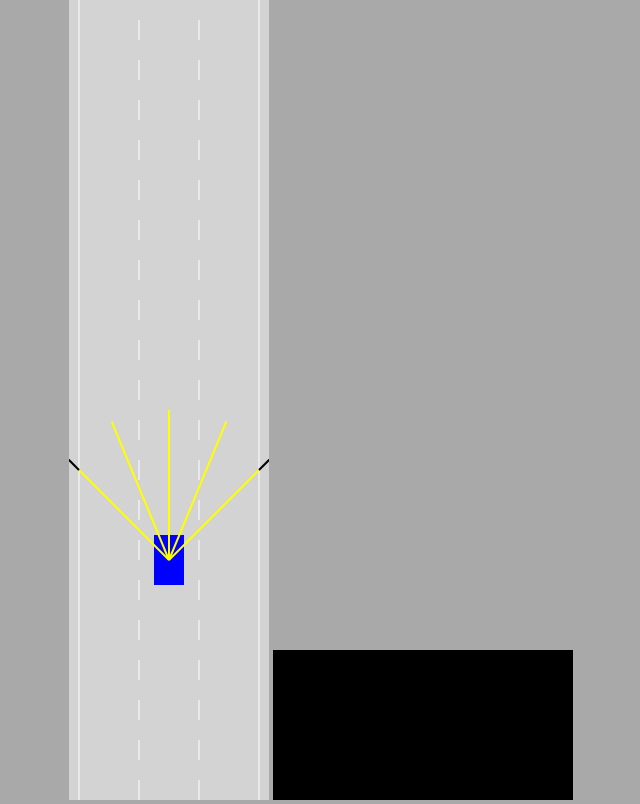
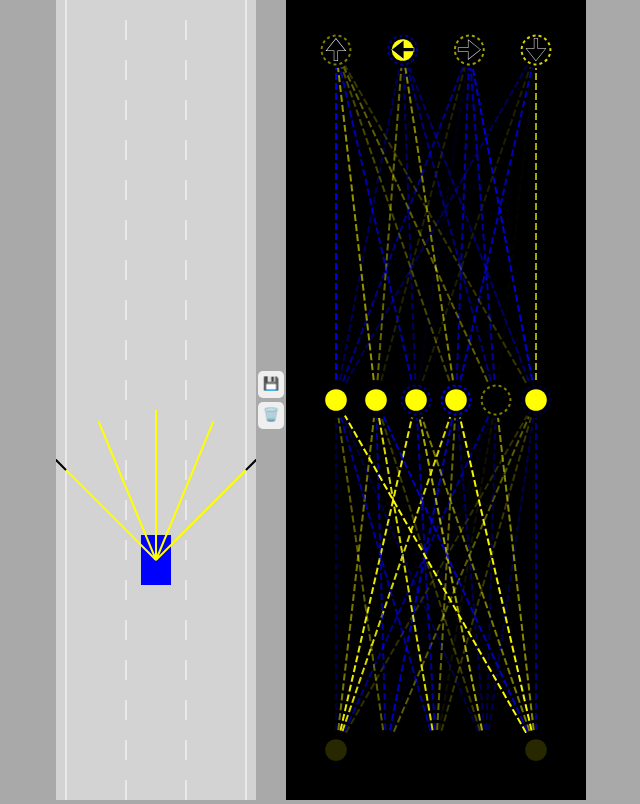
Before and after one commit to DanielRangel00/Self-Driving-Car, a plain HTML site: page index.html in a window 1280 px wide. Shown: the whole page, without its empty margins (319-959 px from the left). Drawn offline with Linux system fonts and the light colour scheme.

Commit message:
done
done

```diff
--- a/car.js
+++ b/car.js
@@ -23,7 +23,7 @@ class Car {
         this.controls = new Controls(controlType);
     }
 
-    update(roadBorders,traffic) {
+    update(roadBorders,traffic){
         if(!this.damaged) {
             this.#move();
             this.polygon = this.#createPolygon();
@@ -124,7 +124,7 @@ class Car {
 
     }
 
-    draw(ctx,color){
+    draw(ctx,color,drawSensor=false){
         if(this.damaged){
             ctx.fillStyle="gray";
         }else{
@@ -138,7 +138,7 @@ class Car {
         }
         ctx.fill();
 
-        if(this.sensor) {
+        if(this.sensor && drawSensor){
             this.sensor.draw(ctx);
         }
     }
--- a/controls.js
+++ b/controls.js
@@ -47,7 +47,6 @@ class Controls{
                     this.reverse = false;
                     break;
             }
-            console.table(this);
         }
     }
 }
--- a/index.html
+++ b/index.html
@@ -6,7 +6,12 @@
 </head>
 <body>
     <canvas id="carCanvas"></canvas>
+    <div id="verticalButtons">
+        <button onclick="save()">💾</button>
+        <button onclick="discard()">🗑️</button>
+    </div>
     <canvas id="networkCanvas"></canvas>
+    <script src="visualizer.js"></script>
     <script src="network.js"></script>
     <script src="sensor.js"></script>
     <script src="utils.js"></script>
--- a/main.js
+++ b/main.js
@@ -7,33 +7,82 @@ const carCtx = carCanvas.getContext("2d");
 const networkCtx = networkCanvas.getContext("2d");
 
 const road=new Road(carCanvas.width/2,carCanvas.width*0.9);
-const car=new Car(road.getLaneCenter(1),100,30,50,"AI");
+
+const N=1;
+const cars=generateCars(N);
+let bestCar=cars[0];
+if(localStorage.getItem("bestBrain")){
+    for(let i=0;i<cars.length;i++){
+        cars[i].brain=JSON.parse(
+            localStorage.getItem("bestBrain"));
+        if(i!=0){
+            NeuralNetwork.mutate(cars[i].brain,0.1);
+        }
+    }
+}
+
 const traffic=[
-    new Car(road.getLaneCenter(1),-100,30,50,"DUMMY",2)
+    new Car(road.getLaneCenter(1),-100,30,50,"DUMMY",2,),
+    new Car(road.getLaneCenter(0),-300,30,50,"DUMMY",2,),
+    new Car(road.getLaneCenter(2),-300,30,50,"DUMMY",2,),
+    new Car(road.getLaneCenter(0),-500,30,50,"DUMMY",2,),
+    new Car(road.getLaneCenter(1),-500,30,50,"DUMMY",2,),
+    new Car(road.getLaneCenter(1),-700,30,50,"DUMMY",2,),
+    new Car(road.getLaneCenter(2),-700,30,50,"DUMMY",2,),
 ];
+
 animate();
 
-function animate(){
+function save(){
+    localStorage.setItem("bestBrain",
+    JSON.stringify(bestCar.brain));
+}
+
+function discard(){
+    localStorage.removeItem("bestBrain");
+}
+
+function generateCars(N){
+    const cars=[];
+    for(let i=1;i<=N;i++){
+        cars.push(new Car(road.getLaneCenter(1),100,30,50,"AI"));
+    }
+    return cars;
+}
+
+function animate(time){
     for(let i=0;i<traffic.length;i++){
         traffic[i].update(road.borders,[]);
     }
-    car.update(road.borders,traffic);
+    for(let i=0;i<cars.length;i++){
+        cars[i].update(road.borders,traffic);
+    }
+    bestCar=cars.find(
+        c=>c.y==Math.min(
+            ...cars.map(c=>c.y)
+    ));
 
     carCanvas.height=window.innerHeight;
+    networkCanvas.height=window.innerHeight;
 
     carCtx.save();
-    carCtx.translate(0,-car.y+carCanvas.height*0.7);
+    carCtx.translate(0,-bestCar.y+carCanvas.height*0.7);
 
 
     road.draw(carCtx);
     for(let i=0;i<traffic.length;i++){
         traffic[i].draw(carCtx,"red");
     }
-    car.draw(carCtx,"blue");
-
-
-
+    carCtx.globalAlpha=0.2;
+    for(let i=0;i<cars.length;i++){
+        cars[i].draw(carCtx,"blue");
+    }
+    carCtx.globalAlpha=1;
+    bestCar.draw(carCtx,"blue",true);
 
     carCtx.restore();
+
+    networkCtx.lineDashOffset=-time/50;
+    Visualizer.drawNetwork(networkCtx,bestCar.brain);
     requestAnimationFrame(animate);
 }
--- a/network.js
+++ b/network.js
@@ -17,7 +17,28 @@ class NeuralNetwork{
         }
         return outputs;
     }
+    static mutate(network,amount=1){
+        network.levels.forEach(level => {
+            for(let i=0;i<level.biases.length;i++){
+                level.biases[i]=lerp(
+                    level.biases[i],
+                    Math.random()*2-1,
+                    amount
+                )
+            }
+            for(let i=0;i<level.weights.length;i++){
+                for(let j=0;j<level.weights[i].length;j++){
+                    level.weights[i][j]=lerp(
+                        level.weights[i][j],
+                        Math.random()*2-1,
+                        amount
+                    )
+                }
+            }
+        });
+    }
 }
+
 
 class Level{
     constructor(inputCount,outputCount){
--- a/style.css
+++ b/style.css
@@ -2,8 +2,27 @@ body{
     margin:0;
     background:darkgray;
     overflow:hidden;
-    text-align:center;
+    display:flex;
+    justify-content:center;
+    align-items:center;
 }
+
+#verticalButtons{
+    display:flex;
+    flex-direction:column;
+}
+
+button{
+    border: none;
+    border-radius: 5px;
+    padding: 5px 5px 7px 5px;
+    margin: 2px;
+    cursor:pointer;
+}
+button:hover{
+    background:blue;
+}
+
 #networkCanvas{
     background:black;
 }
--- a/utils.js
+++ b/utils.js
@@ -38,3 +38,12 @@ function polyIntersect(poly1,poly2){
     }
     return false;
 }
+
+
+    function getRGBA(value){
+    const alpha=Math.abs(value);
+    const R=value<0?0:255;
+    const G=R;
+    const B=value>0?0:255;
+    return "rgba("+R+","+G+","+B+","+alpha+")";
+    }
--- /dev/null
+++ b/visualizer.js
@@ -0,0 +1,110 @@
+class Visualizer{
+    static drawNetwork(ctx,network){
+        const margin=50;
+        const left=margin;
+        const top=margin;
+        const width=ctx.canvas.width-margin*2;
+        const height=ctx.canvas.height-margin*2;
+
+        const levelHeight=height/network.levels.length;
+
+        for(let i=network.levels.length-1;i>=0;i--){
+            const levelTop=top+
+                lerp(
+                    height-levelHeight,
+                    0,
+                    network.levels.length==1
+                        ?0.5
+                        :i/(network.levels.length-1)
+                );
+
+            ctx.setLineDash([7,3]);
+            Visualizer.drawLevel(ctx,network.levels[i],
+                left,levelTop,
+                width,levelHeight,
+                i==network.levels.length-1
+                    ?['🠉','🠈','🠊','🠋']
+                    :[]
+            );
+        }
+    }
+
+    static drawLevel(ctx,level,left,top,width,height,outputLabels){
+        const right=left+width;
+        const bottom=top+height;
+
+        const {inputs,outputs,weights,biases}=level;
+
+        for(let i=0;i<inputs.length;i++){
+            for(let j=0;j<outputs.length;j++){
+                ctx.beginPath();
+                ctx.moveTo(
+                    Visualizer.#getNodeX(inputs,i,left,right),
+                    bottom
+                );
+                ctx.lineTo(
+                    Visualizer.#getNodeX(outputs,j,left,right),
+                    top
+                );
+                ctx.lineWidth=2;
+                ctx.strokeStyle=getRGBA(weights[i][j]);
+                ctx.stroke();
+            }
+        }
+
+        const nodeRadius=18;
+        for(let i=0;i<inputs.length;i++){
+            const x=Visualizer.#getNodeX(inputs,i,left,right);
+            ctx.beginPath();
+            ctx.arc(x,bottom,nodeRadius,0,Math.PI*2);
+            ctx.fillStyle="black";
+            ctx.fill();
+            ctx.beginPath();
+            ctx.arc(x,bottom,nodeRadius*0.6,0,Math.PI*2);
+            ctx.fillStyle=getRGBA(inputs[i]);
+            ctx.fill();
+        }
+
+        for(let i=0;i<outputs.length;i++){
+            const x=Visualizer.#getNodeX(outputs,i,left,right);
+            ctx.beginPath();
+            ctx.arc(x,top,nodeRadius,0,Math.PI*2);
+            ctx.fillStyle="black";
+            ctx.fill();
+            ctx.beginPath();
+            ctx.arc(x,top,nodeRadius*0.6,0,Math.PI*2);
+            ctx.fillStyle=getRGBA(outputs[i]);
+            ctx.fill();
+
+            ctx.beginPath();
+            ctx.lineWidth=2;
+            ctx.arc(x,top,nodeRadius*0.8,0,Math.PI*2);
+            ctx.strokeStyle=getRGBA(biases[i]);
+            ctx.setLineDash([3,3]);
+            ctx.stroke();
+            ctx.setLineDash([]);
+
+            if(outputLabels[i]){
+                ctx.beginPath();
+                ctx.textAlign="center";
+                ctx.textBaseline="middle";
+                ctx.fillStyle="black";
+                ctx.strokeStyle="white";
+                ctx.font=(nodeRadius*1.5)+"px Arial";
+                ctx.fillText(outputLabels[i],x,top+nodeRadius*0.1);
+                ctx.lineWidth=0.5;
+                ctx.strokeText(outputLabels[i],x,top+nodeRadius*0.1);
+            }
+        }
+    }
+
+    static #getNodeX(nodes,index,left,right){
+        return lerp(
+            left,
+            right,
+            nodes.length==1
+                ?0.5
+                :index/(nodes.length-1)
+        );
+    }
+}
```
